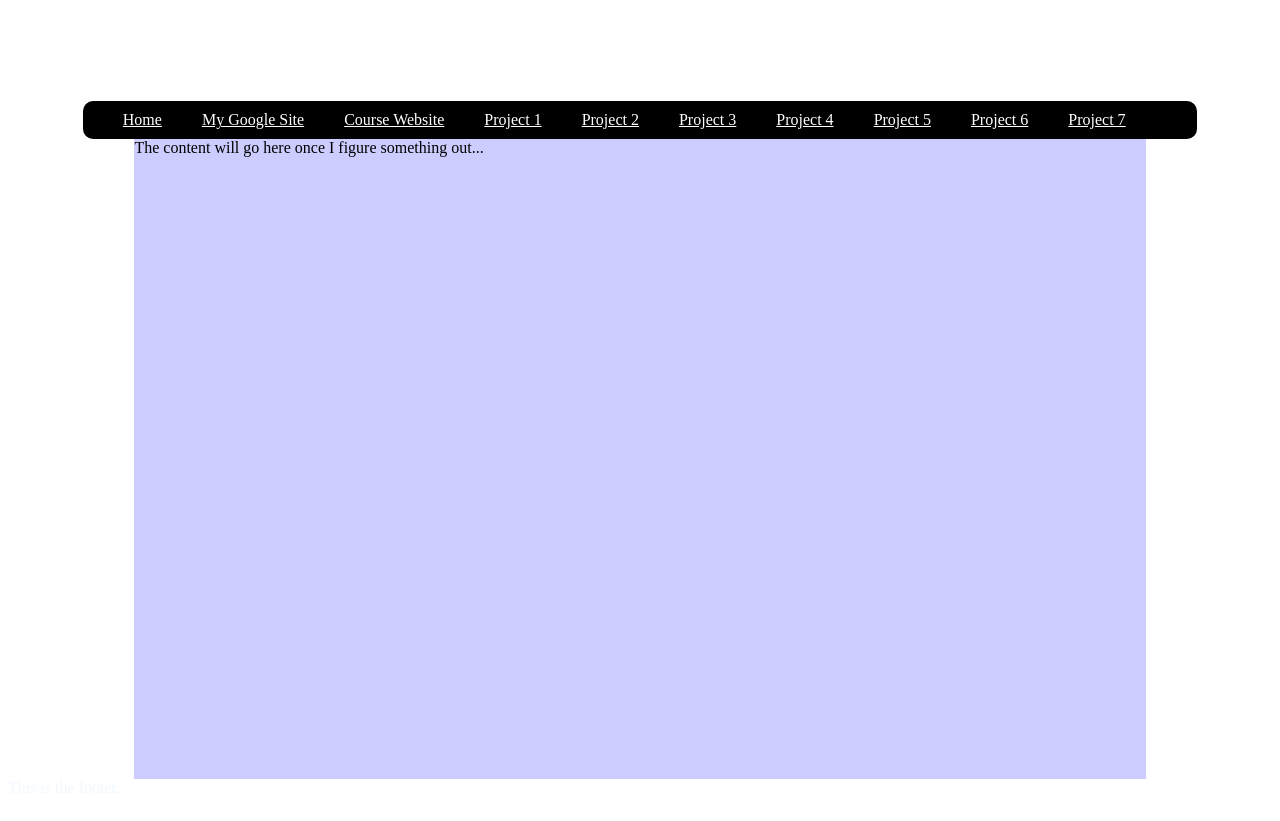
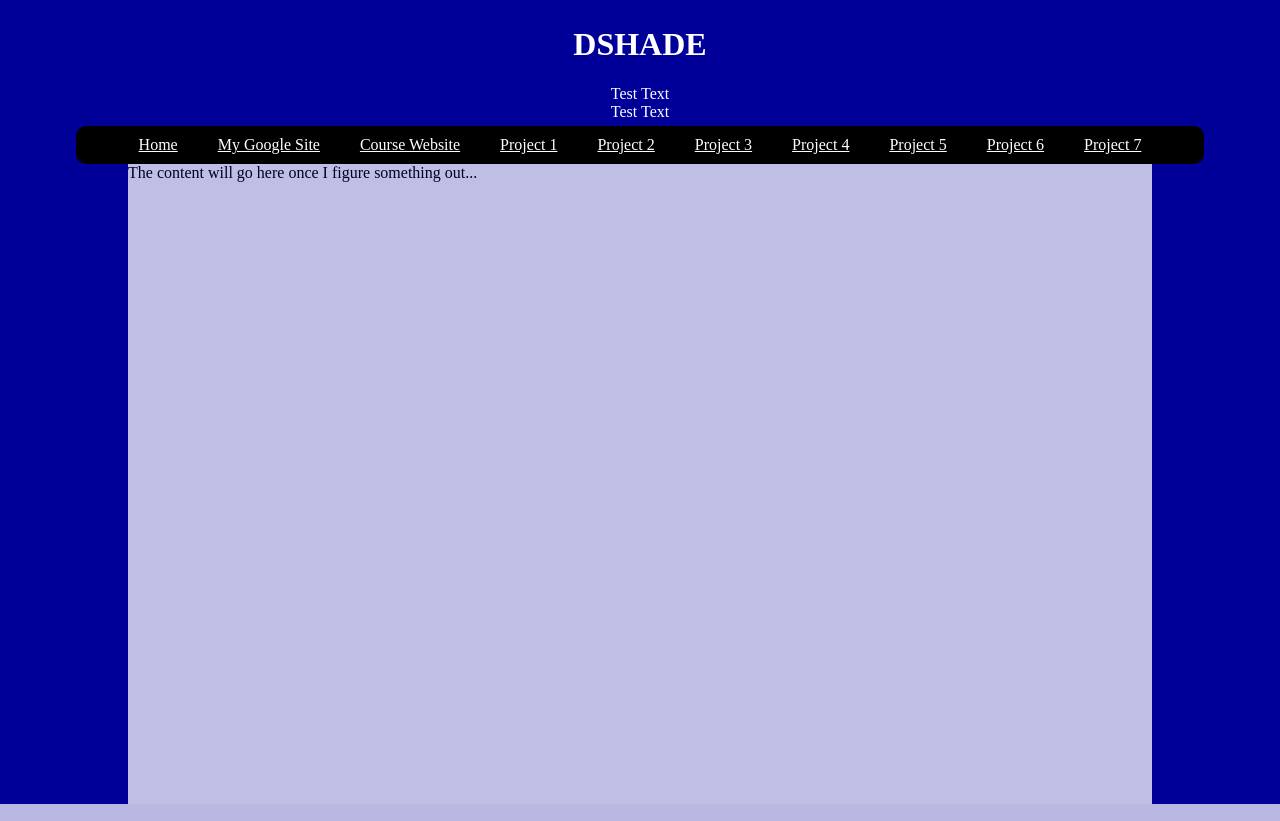
Before and after one commit to donaldrshade/WebApps, a PHP site: page /cs3220.html in a window 1280 px wide. Run offline with PHP 8.4, Linux system fonts and the light colour scheme.

Commit message:
Test Push
I hope this works.

```diff
--- a/cs3220/public_html/Resources/myCss.css
+++ b/cs3220/public_html/Resources/myCss.css
@@ -2,23 +2,26 @@ html{
     height: 100%
 }
 body{
-    background-image: image("ens.pngn")
+    justify-content: center;
+    background: #000099;
     margin: auto;
-    padding:10;
     height:100%;
 }
 .header{
     text-align: center;
-    padding-bottom: 5;
-    color: #FFFFFF;
-    height:10%;
+    padding-top: 5px;
+    padding-bottom:5px;
+    color: #ffffff;
+    width:85%;
+    margin:auto;
+
 }
 
 .nav{
+    justify-content: center;
     display: flex;
     width:85%;
-    margin-left:auto;
-    margin-right: auto;
+    margin:auto;
     flex-direction: row;
     background: #000000;
     border-radius: 10px;
@@ -28,6 +31,7 @@ body{
     padding-bottom:5px;
 }
 .nav-link{
+    align-content: center;
     margin-left: 10px;
     margin-right: 10px;
     border-radius: 10px;
@@ -48,12 +52,15 @@ body{
     background:#555555;
 }
 .content{
+    background:#ffffff;
+
+    opacity: 0.75;
     flex-direction: column;
     height:80%;
     width:80%;
     margin-left: auto;
     margin-right: auto;
-    background: #ccccff;
+
 }
 .footer{
     color:aliceblue;
--- /dev/null
+++ b/cs3220/public_html/Resources/quote.js
@@ -0,0 +1,24 @@
+/*eslint-env browser*/
+var quotes = [
+    'We can only see a short distance ahead, but we can see plenty there that needs to be done.',
+    'I propose to consider the question, Can machines think?',
+    'A computer would deserve to be called intelligent if it could deceive a human into believing that it was human.',
+    'Machines take me by surprise with great frequency.',
+    'Mathematical reasoning may be regarded...',
+    'We are not interested in the fact that the brain has the consistency of cold porridge.'
+]
+
+var author = [
+    '-Alan Turing',
+    '-Alan Turing',
+    '-Alan Turing',
+    '-Alan Turing',
+    '-Alan Turing',
+    '-Alan Turing'
+]
+
+function getQuote(){
+    var randNum = Math.floor(Math.random()* quotes.length) - 1;
+    document.getElementById('quote').innerHTML = quotes[randNum];
+    document.getElementById('author').innerHTML = author[randNum];
+}
--- a/cs3220/public_html/cs3220.html
+++ b/cs3220/public_html/cs3220.html
@@ -3,10 +3,13 @@
     <meta charset="utf-8">
     <title>Donald Shade</title>
     <link rel="stylesheet" href="Resources/myCss.css" type="text/css">
+    <script src="Resources/quote.js">
+    </script>
     <body>
         <div class = "header">
             <h1>DSHADE</h1>
-            I should probably put something clever here like a quote...
+            <div id="quote">Test Text</div>
+            <div id="author" >Test Text</div>
         </div>
         <div class = "nav">
             <a href = "http://judah.cedarville.edu/~shade/cs3220.html"><div class = "nav-link">Home</div></a>
@@ -23,8 +26,8 @@
         <div class="content">
             The content will go here once I figure something out...
         </div>
-        <div class = "footer">
-            This is the footer.
+        <div class = "footer" onload="getQuote()">
+
         </div>
     </body>
 </html>
```
Also changed, not shown: cs3220/public_html/Resources/panda.png (added).
